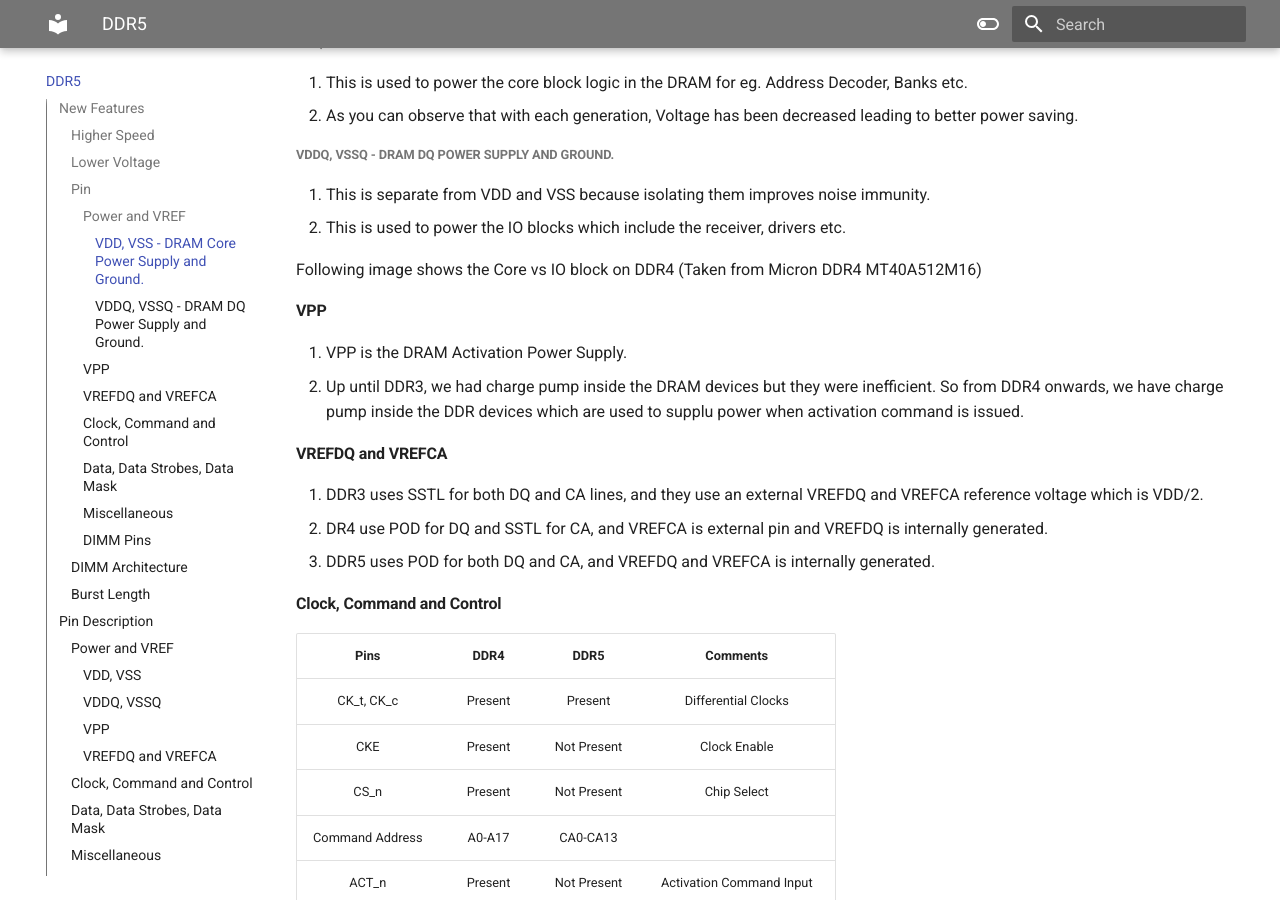
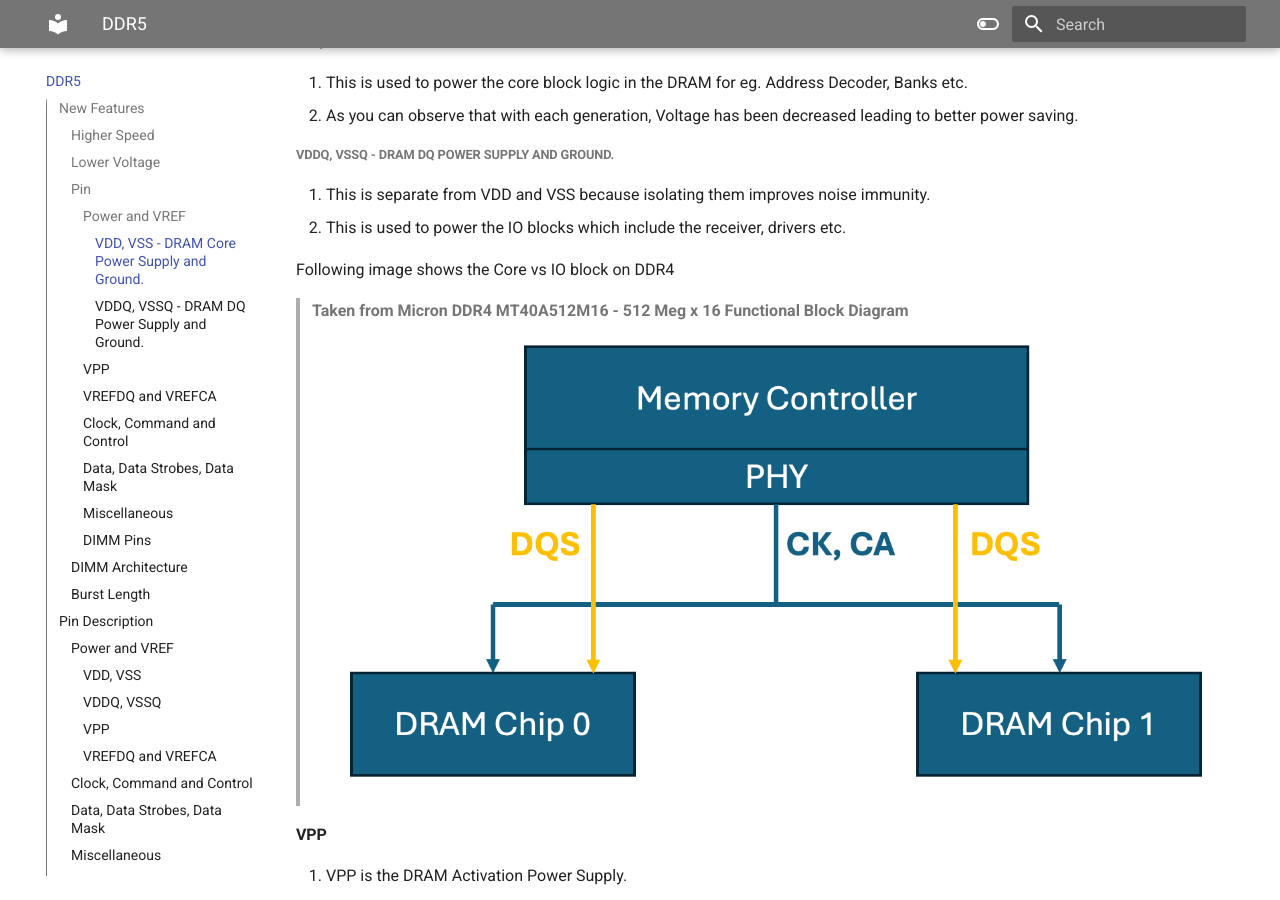
Before and after one commit to shingaridavesh/memoryandarchitecture, an MkDocs documentation site: the page built from docs/DDR5.md, in a window 1280 px wide and 900 px high, scrolled down 1010 px. Built offline with MkDocs 1.6.1 and Material for MkDocs 9.7.7, drawn with Linux system fonts in a browser that asks for light colours.

Commit message:
Update DDR5.md

```diff
--- a/docs/DDR5.md
+++ b/docs/DDR5.md
@@ -30,8 +30,9 @@
 1. This is separate from VDD and VSS because isolating them improves noise immunity.<br>
 2. This is used to power the IO blocks which include the receiver, drivers etc.
 
-Following image shows the Core vs IO block on DDR4 (Taken from Micron DDR4 MT40A512M16)
-
+Following image shows the Core vs IO block on DDR4
+> **Taken from Micron DDR4 MT40A512M16 - 512 Meg x 16 Functional Block Diagram**
+> ![zoomify](images/IMG_9292.png){: small"}
 
 ####VPP
 1. VPP is the DRAM Activation Power Supply.
```
